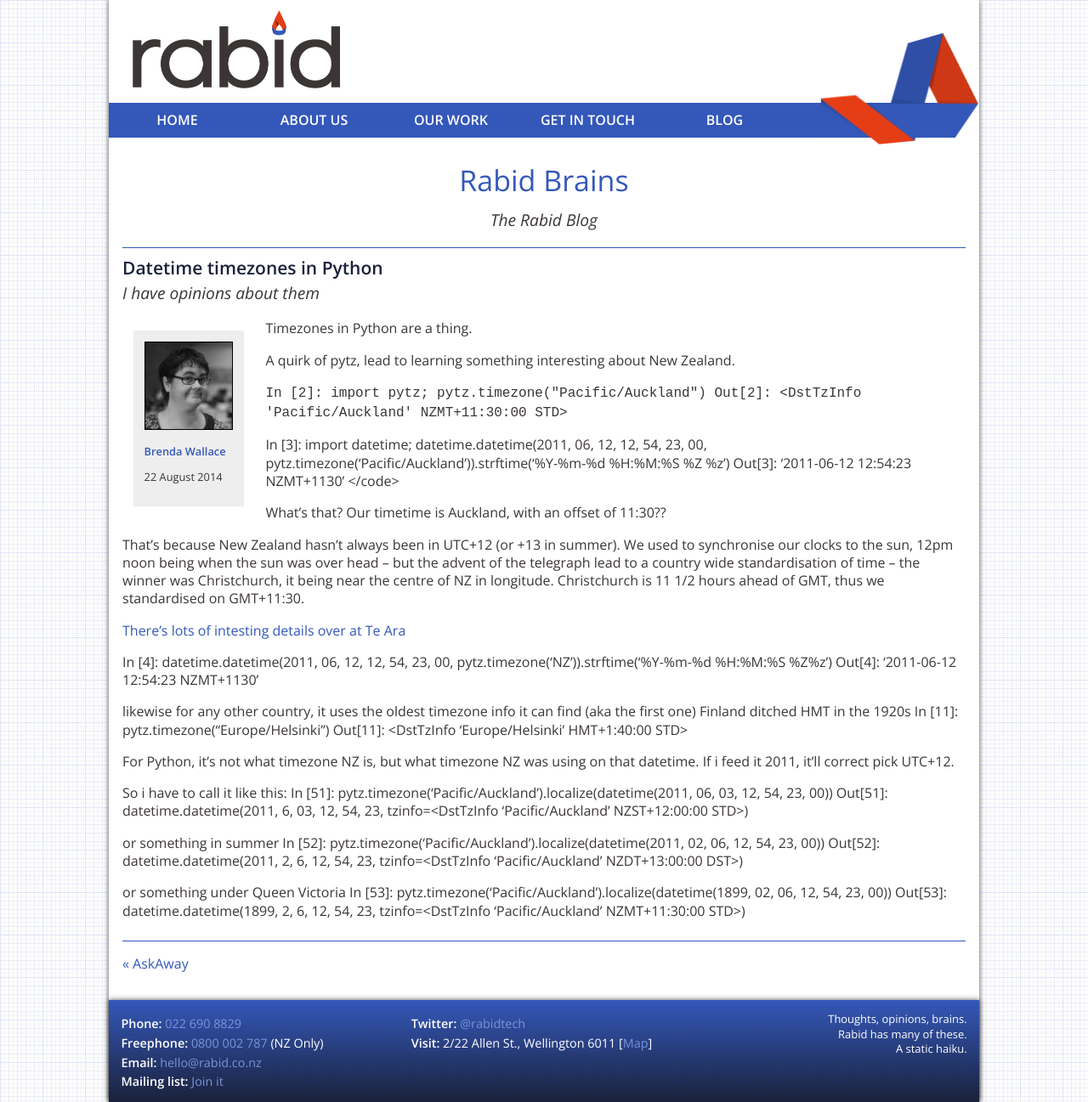
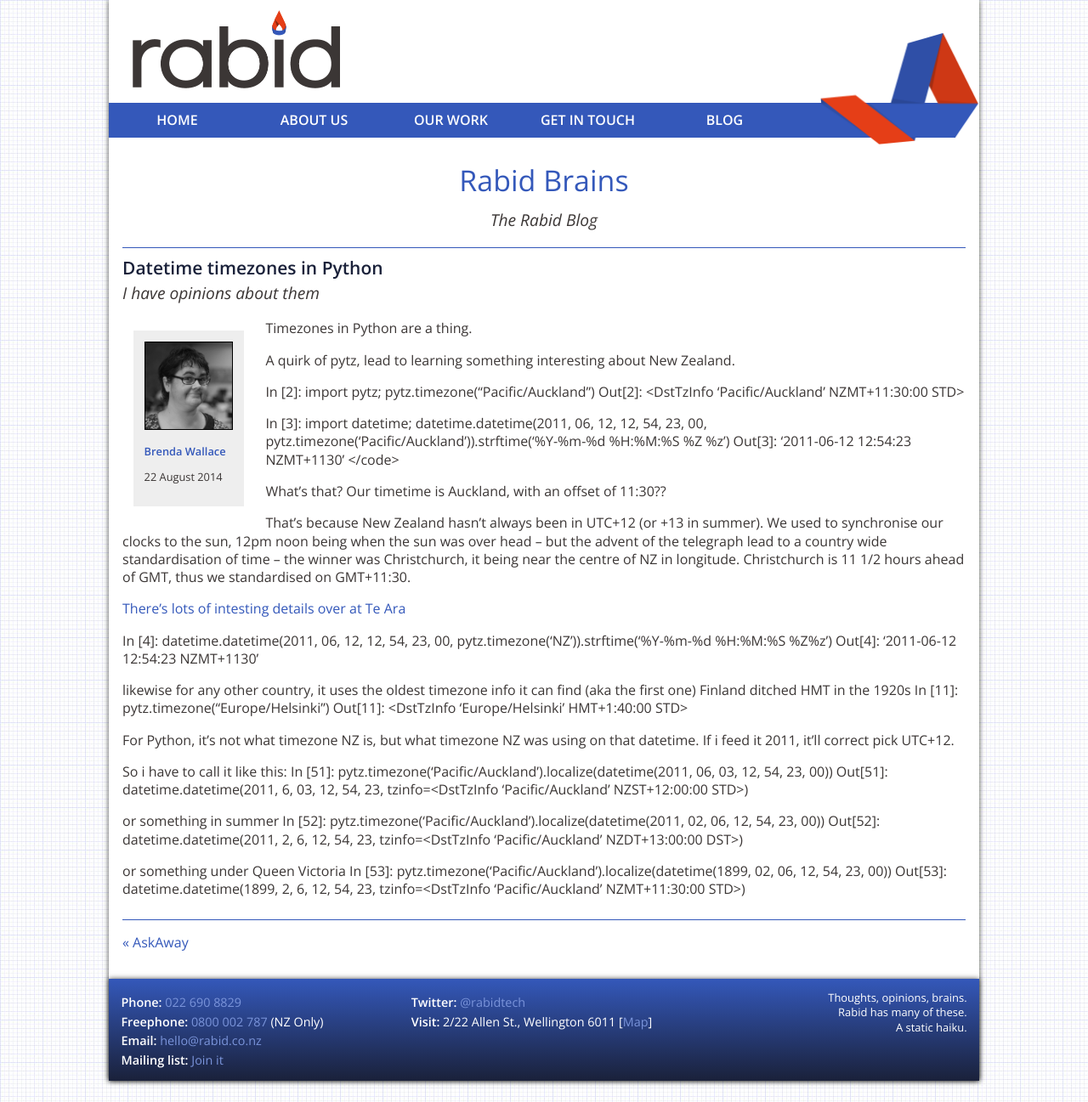
Before and after one commit to soundasleep/rabid.github.io, a Jekyll site: the page built from _posts/2014-08-22-timezones.markdown, in a window 1280 px wide. Shown: the whole page at 85% size. Built offline with Jekyll 4.4.1, drawn with Linux system fonts in a browser that asks for light colours; Markdown is read by kramdown in place of the engine named in the settings.

Commit message:
Update 2014-08-22-timezones.markdown

```diff
--- a/_posts/2014-08-22-timezones.markdown
+++ b/_posts/2014-08-22-timezones.markdown
@@ -13,9 +13,8 @@ Timezones in Python are a thing.
 
 A quirk of pytz, lead to learning something interesting about New Zealand.
 
-<code>
-In [2]: import pytz; pytz.timezone("Pacific/Auckland")
-Out[2]: <DstTzInfo 'Pacific/Auckland' NZMT+11:30:00 STD>
+  In [2]: import pytz; pytz.timezone("Pacific/Auckland")
+  Out[2]: <DstTzInfo 'Pacific/Auckland' NZMT+11:30:00 STD>
 
 In [3]: import datetime; datetime.datetime(2011, 06, 12, 12, 54, 23,
 00, pytz.timezone('Pacific/Auckland')).strftime('%Y-%m-%d %H:%M:%S %Z
```
